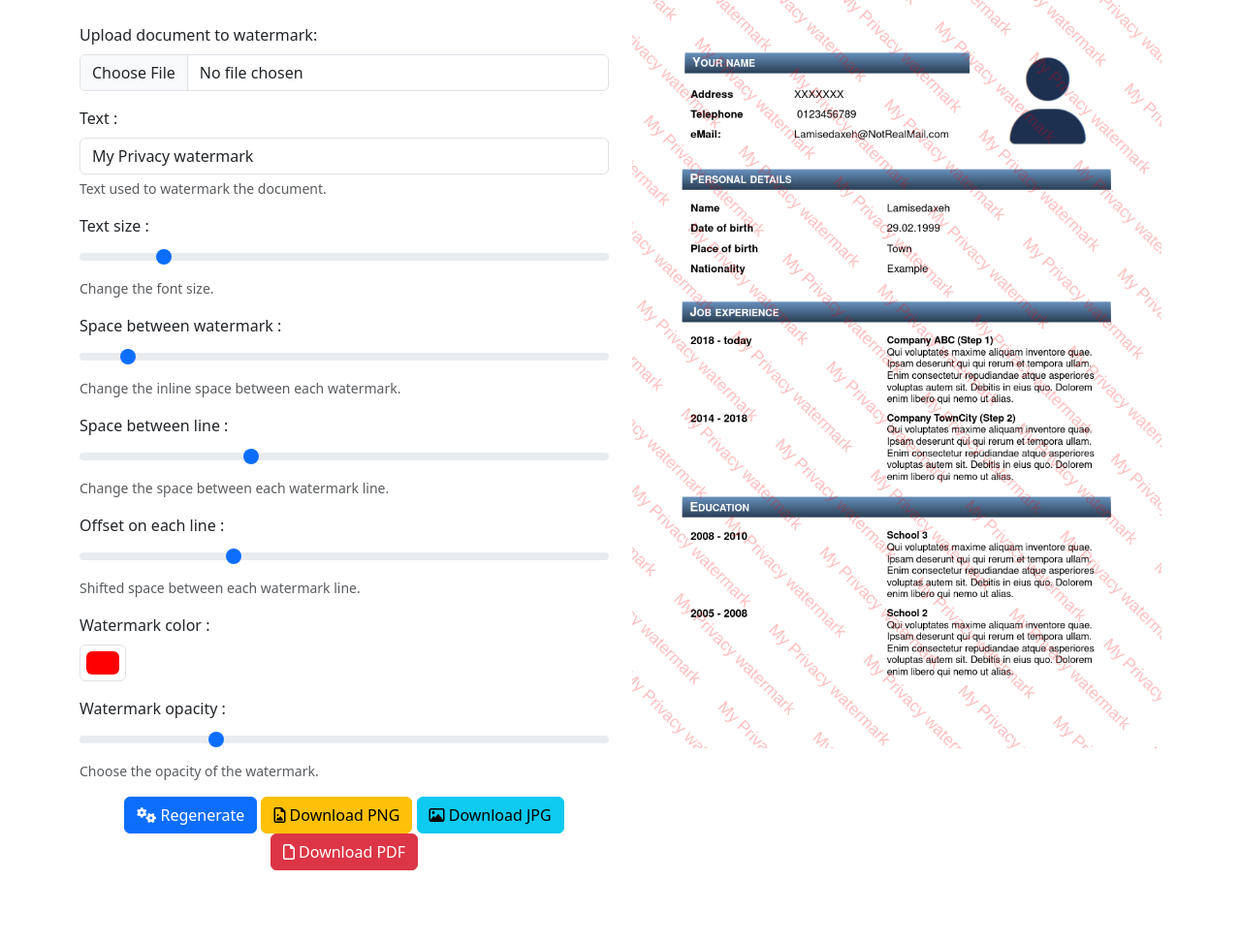
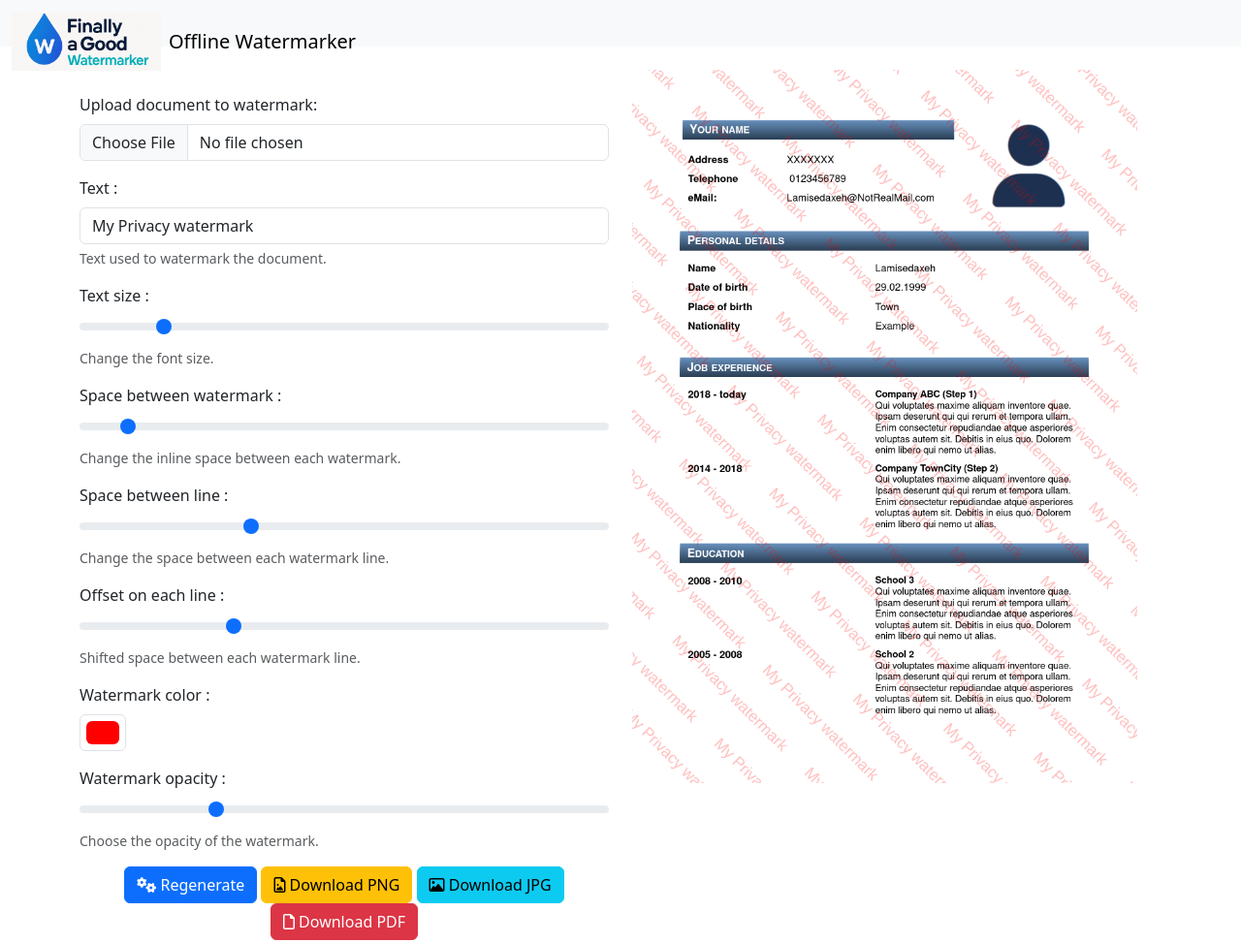
Before and after one commit to Lamisedaxeh/watermarker, a plain HTML site: page index.html in a window 1280 px wide. Shown: the whole page at 97% size. Before the commit the page ends 914 px from the top, so only its background shows below. Drawn offline with nearby package versions, Linux system fonts and the light colour scheme; a script that the page names is missing.

Commit message:
nice CSS

```diff
--- a/index.html
+++ b/index.html
@@ -2,10 +2,11 @@
 <html lang='en'>
 	<head>
 		<meta charset='utf-8'>
-		<title>Watermarker offline</title>
+		<title>Offline Watermarker</title>
 		<link href="https://cdn.jsdelivr.net/npm/bootstrap@5.3.5/dist/css/bootstrap.min.css" rel="stylesheet" integrity="sha384-SgOJa3DmI69IUzQ2PVdRZhwQ+dy64/BUtbMJw1MZ8t5HZApcHrRKUc4W0kG879m7" crossorigin="anonymous">
 		<script src="https://cdn.jsdelivr.net/npm/bootstrap@5.3.5/dist/js/bootstrap.bundle.min.js" integrity="sha384-k6d4wzSIapyDyv1kpU366/PK5hCdSbCRGRCMv+eplOQJWyd1fbcAu9OCUj5zNLiq" crossorigin="anonymous"></script>
 		<link rel="stylesheet" href="https://cdnjs.cloudflare.com/ajax/libs/font-awesome/6.4.2/css/all.min.css" integrity="sha512-z3gLpd7yknf1YoNbCzqRKc4qyor8gaKU1qmn+CShxbuBusANI9QpRohGBreCFkKxLhei6S9CQXFEbbKuqLg0DA==" crossorigin="anonymous" referrerpolicy="no-referrer" />
+		<link rel="icon" type="image/png" href="./icon.png" />
 
 		<script src="https://cdnjs.cloudflare.com/ajax/libs/pdf.js/3.11.174/pdf.min.js" integrity="sha512-q+4liFwdPC/bNdhUpZx6aXDx/h77yEQtn4I1slHydcbZK34nLaR3cAeYSJshoxIOq3mjEf7xJE8YWIUHMn+oCQ==" crossorigin="anonymous" referrerpolicy="no-referrer"></script>
 
@@ -15,6 +16,15 @@
 		<script src="./blob-stream.js"></script><!--TODO CHANGE ME -->
 	</head>
 	<body>
+		<nav class="navbar bg-light mb-4" style="max-height: 6vh">
+		  <div class="container-fluid">
+		    <a class="navbar-brand d-flex align-items-center" href="#">
+		      <img src="logo.png" alt="Logo" width="154" height="60" class="d-inline-block align-text-top me-2">
+		      <span class="fs-5">Offline Watermarker </span>
+		    </a>
+		  </div>
+		</nav>
+
 		<div class="container">
 			<div class=row>
 				<div class=col>
@@ -81,7 +91,7 @@
 					</form>
 
 				</div>
-				<div class="col" id="canvasContainer">
+				<div class="col" style="max-height: 92vh; overflow: scroll;" id="canvasContainer">
 					<canvas style="max-width: 100%;max-height: 100%;" id="canvas"></canvas>
 				</div>
 
@@ -143,6 +153,7 @@
 
 						if (document.getElementById("imageLoader").files[0]){ // If file is uploaded
 							var file = document.getElementById("imageLoader").files[0];
+							fileName = file.name
 
 							if (file.type === "application/pdf") { // Case the file is a pdf // TODO rework pdf part
 								const canvasContainer = document.getElementById('canvasContainer');
@@ -180,7 +191,6 @@
 								};
 								reader.readAsArrayBuffer(file);
 							} else { // Case file uploaded but not a pdf
-								fileName = file.name
 								reader.readAsDataURL(file);
 
 							}
```
Also changed, not shown: icon.png (added), logo-square.png (added), logo.png (added).
